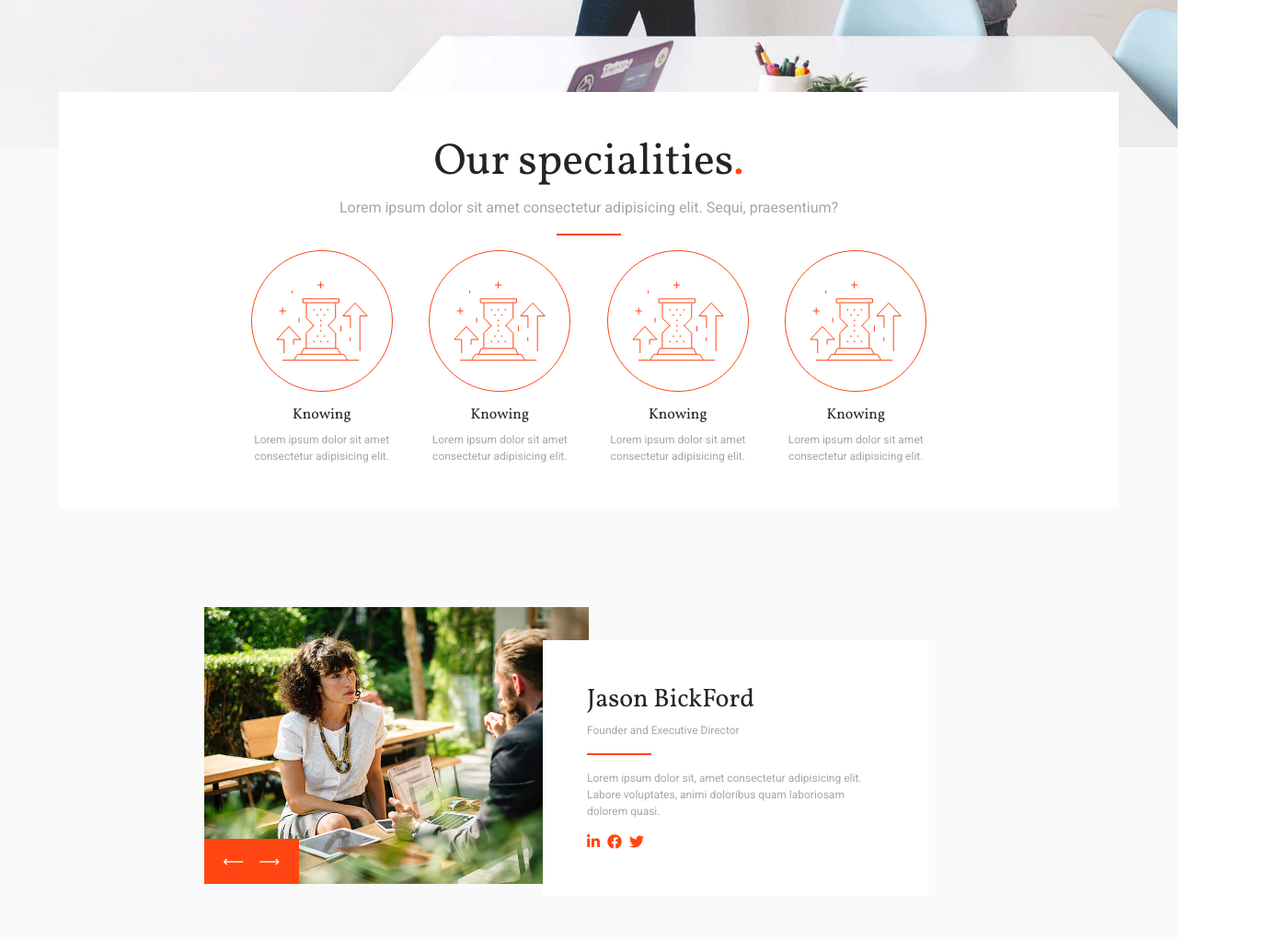
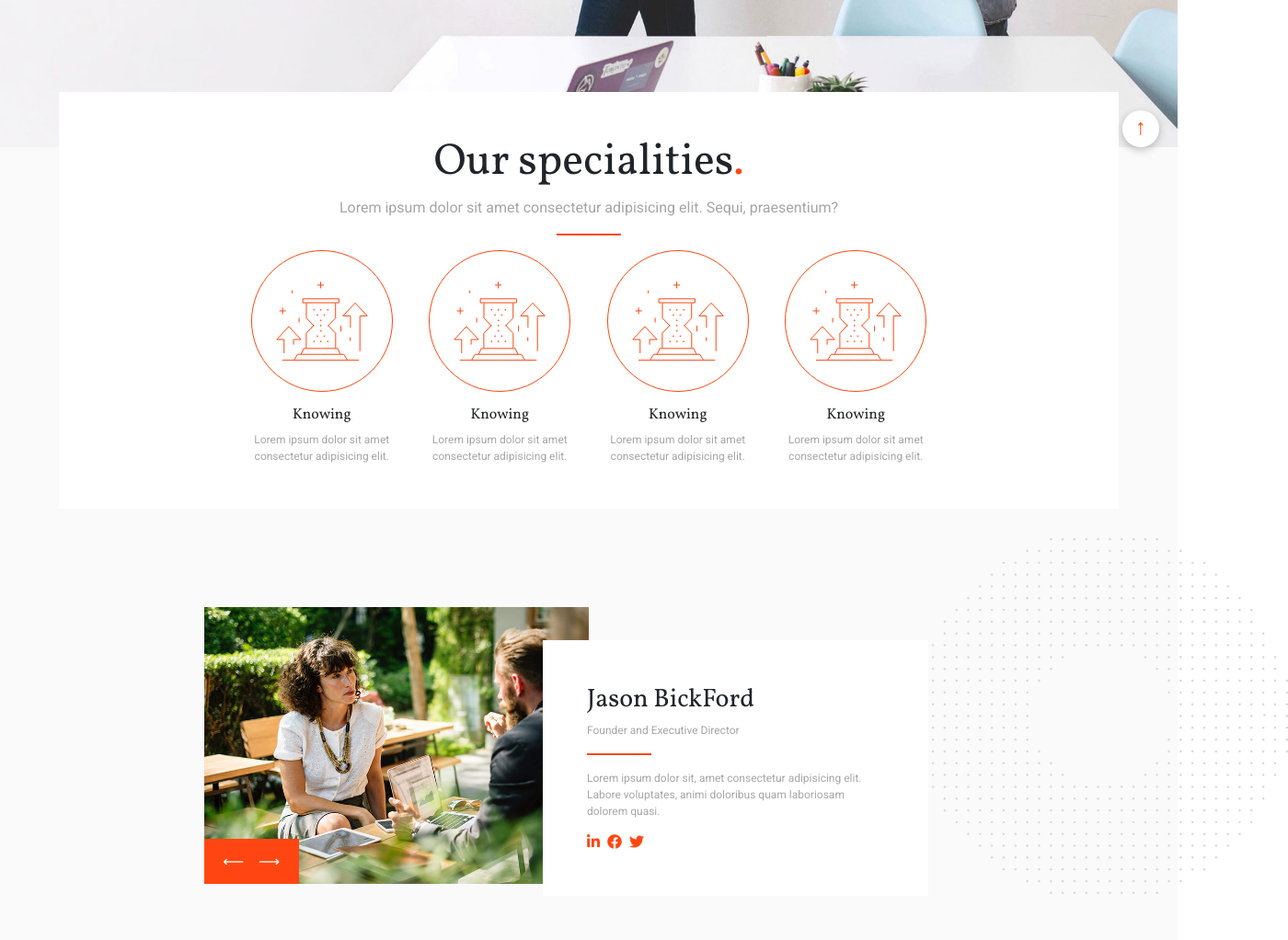
Before and after one commit to Bonu93/proj-html-vuejs, a Vue app: page / in a window 1280 px wide. Shown: the part 540-1562 px from the top of the page at 92% size, 1400 px wide, since content can reach past the window. Built offline with nearby package versions, Linux system fonts and the light colour scheme.

Commit message:
add section

```diff
--- a/src/components/Main.vue
+++ b/src/components/Main.vue
@@ -103,6 +103,9 @@
                         </div>
                     </div>
                 </div>
+            </div>
+            <div class="overlay-image">
+                <img src="../assets/svg/svg-4.svg" alt="">
             </div>
         </section>
         <!-- COACHING-CALENDAR SECTION -->
@@ -371,6 +374,9 @@
                 </div>
                 <button class="slider-btn right-arrow">&#10230;</button>
             </div>
+            <div class="overlay-image">
+                <img src="../assets/svg/svg-4.svg" alt="">
+            </div>
         </section>
         <!-- TESTIMONIALS SECTION -->
         <section
@@ -513,6 +519,40 @@
                 </div>
             </div>
         </section>
+        <!-- CLIENTS SECTION -->
+        <section class="clients d-flex justify-content-center align-items-center">
+            <div class="container d-flex justify-content-center">
+                <div class="row w-75 g-0">
+                    <div class="col-12 d-flex justify-content-between">
+
+                        <div class="client-img">
+                            <img src="../assets/img/h4-clients-img-03.png" alt="">
+                            <img src="../assets/img/h4-clients-img-04-1.png" alt="">
+                        </div>
+                        <div class="client-img">
+                            <img src="../assets/img/h4-clients-img-05.png" alt="">
+                            <img src="../assets/img/h4-clients-img-06-1.png" alt="">
+                        </div>
+                        <div class="client-img">
+                            <img src="../assets/img/h4-clients-img-07.png" alt="">
+                            <img src="../assets/img/h4-clients-img-08-1.png" alt="">
+                        </div>
+                        <div class="client-img">
+                            <img src="../assets/img/h4-clients-img-09.png" alt="">
+                            <img src="../assets/img/h4-clients-img-10-1.png" alt="">
+                        </div>
+                        <div class="client-img">
+                            <img src="../assets/img/h4-clients-img-01.png" alt="">
+                            <img src="../assets/img/h4-clients-img-02.png" alt="">
+                        </div>
+                    </div>
+                </div>
+            </div>
+        </section>
+        <!-- SCROLLUP BUTTON  -->
+        <div class="scroll-up">
+            <a href="#">&#8593;</a>
+        </div>
     </main>
 </template>
 
@@ -556,6 +596,17 @@ main {
 }
 
 // MEMBERS SECTION
+.member {
+    position: relative;
+    .overlay-image {
+        position: absolute;
+        top: -75px;
+        left: 1000px;
+        img {
+            width: 400px;
+        }
+    }
+}
 
 .member-image {
     position: relative;
@@ -577,6 +628,7 @@ main {
 
 .member-description {
     position: relative;
+    z-index: 1;
     left: -50px;
     top: -15%;
     font-size: 12px;
@@ -668,6 +720,15 @@ main {
 
 // NEWS SECTION
 .news {
+    position: relative;
+    .overlay-image {
+        position: absolute;
+        top: -90px;
+        left: 150px;
+        img {
+            width: 400px;
+        }
+    }
     h2 {
         font-size: 3rem;
     }
@@ -679,6 +740,8 @@ main {
         -webkit-box-orient: vertical;
     }
     .news-card {
+        position: relative;
+        z-index: 1;
         .news-info {
             font-size: 12px;
             .date {
@@ -836,4 +899,48 @@ main {
         margin-left: 1rem;
     }
 }
+
+// CLIENTS SECTION
+.clients {
+    padding: 5rem 0;
+}
+.client-img {
+    cursor: pointer;
+
+    img {
+        width: 100%;
+        &:last-child {
+            display: none;
+        }
+    }
+    &:hover {
+        & img:first-child {
+            display: none;
+        }
+        & img:last-child {
+            display: inline-block;
+        }
+    }
+}
+
+.scroll-up {
+    display: flex;
+    justify-content: center;
+    align-items: center;
+    width: 40px;
+    height: 40px;
+    background: $white;
+    position: fixed;
+    bottom: 100px;
+    right: 20px;
+    border-radius: 50%;
+    box-shadow: rgba(0, 0, 0, 0.24) 0px 3px 8px;
+    a {
+        text-decoration: none;
+        color: $orange;
+        display: block;
+        height: 100%;
+        font-size: 1.5rem;
+    }
+}
 </style>
--- a/src/styles/globals.scss
+++ b/src/styles/globals.scss
@@ -61,13 +61,22 @@ color: $orange;
         border-right: 2px solid currentColor;
         padding: 8px 30px;
         margin-right: 10px;
+        transition: border .1s ease;
     }
     .btn-arrow {
         font-size: 1.5rem;
         display: flex;
         align-items: center;
-        // vertical-align: middle;
         height: 100%;
+        transition: transform .5s ease;
+    }
+    &:hover {
+        .btn-txt {
+            border: 0px solid currentColor;
+        }
+        .btn-arrow {
+            transform: translateX(-30px);
+        }
     }
 }
 
```
